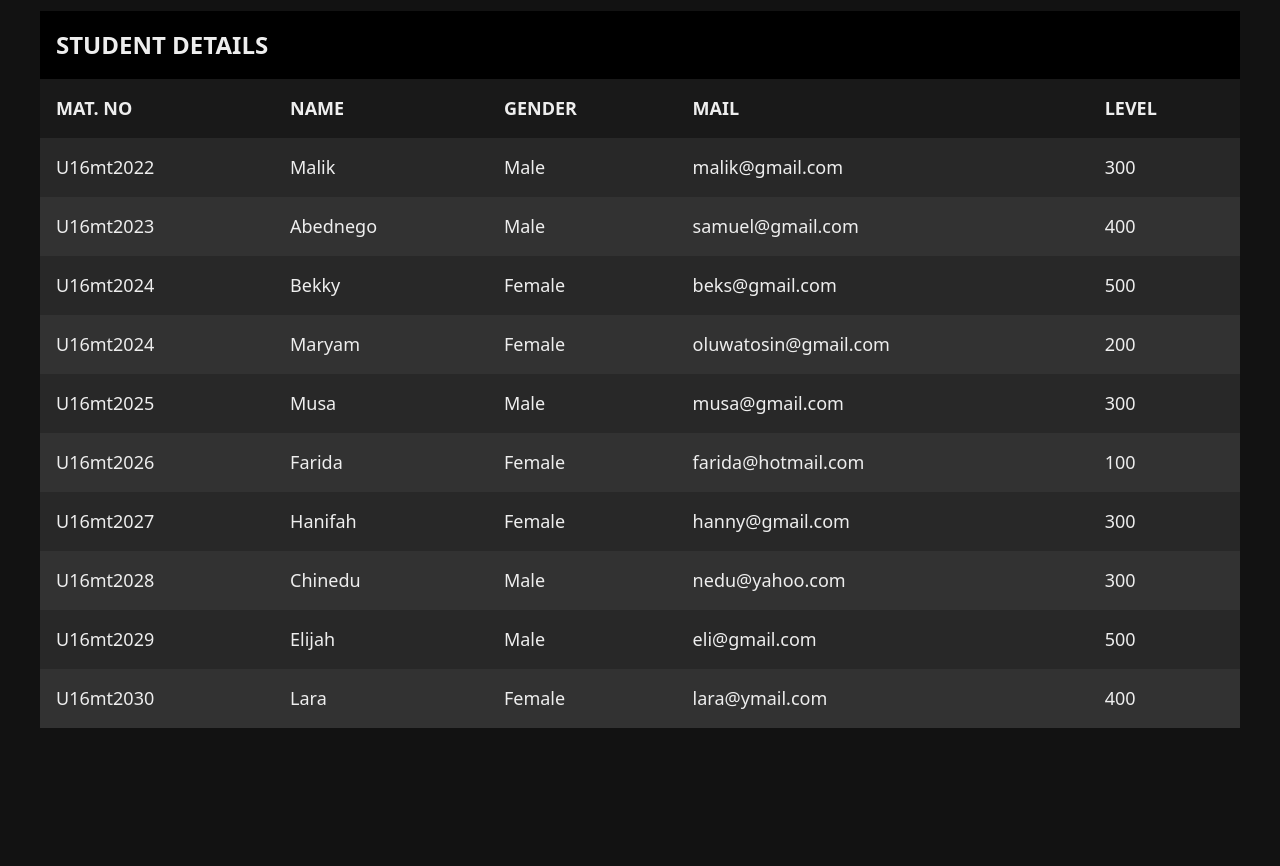
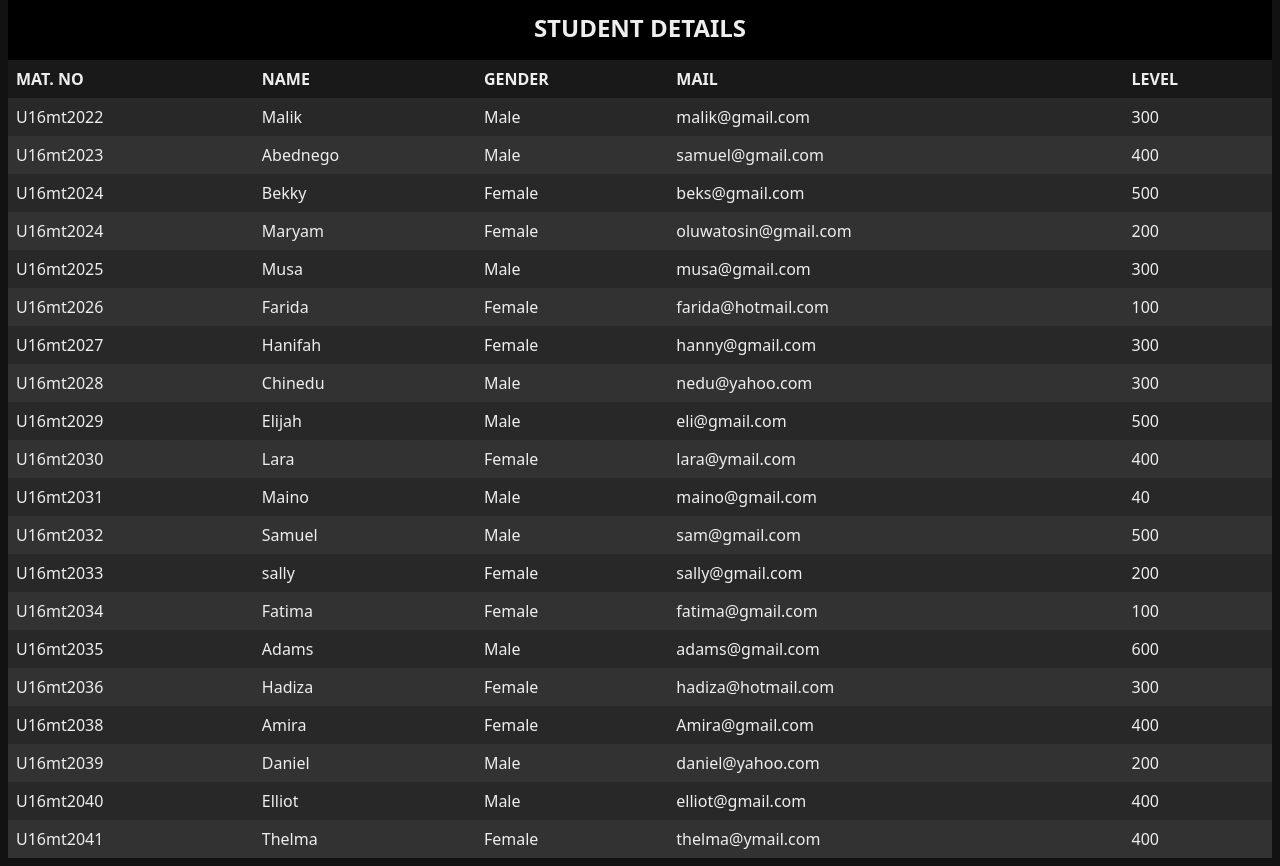
Before and after one commit to Daddysboi/Responsive-Table, a website: page index.HTML in a window 1280 px wide. Shown: the part 91-957 px from the top of the page. Before the commit the page ends 827 px from the top, so only its background shows below. Drawn offline with Linux system fonts and the light colour scheme.

Commit message:
15/10/2023

```diff
--- /dev/null
+++ b/gulpfile.js
@@ -0,0 +1,14 @@
+const { src, dest, watch, series } = require('gulp')
+const sass = require('gulp-sass')(require('sass'));
+
+function buildStyles() {
+  return src('index.scss')
+    .pipe(sass())
+    .pipe(dest('css'))
+}
+
+function watchTask() {
+  watch(['index.scss'], buildStyles)
+}
+
+exports.default = series(buildStyles, watchTask)
--- a/index.HTML
+++ b/index.HTML
@@ -5,13 +5,15 @@
     <meta http-equiv="X-UA-Compatible" content="IE=edge" />
     <meta name="viewport" content="width=device-width, initial-scale=1.0" />
     <title>Document</title>
-    <link rel="stylesheet" href="styles.css">
+    <link rel="stylesheet" href="./css/style.css">
+
+
   </head>
   <body>
     <main>
       <div class="wrapper">
-        <h1>Student Management System</h1>
-        <table>
+        <h1 class="header">Student Management System</h1>
+        <table class="responsive-table">
           <caption>
             Student Details
           </caption>
@@ -103,6 +105,86 @@
             <td data-cell="mail">lara@ymail.com</td>
             <td data-cell="level">400</td>
           </tr>
+
+          <tr>
+            <td data-cell="mat. no">U16mt2031</td>
+            <td data-cell="name">Maino</td>
+            <td data-cell="gender">Male</td>
+            <td data-cell="mail">maino@gmail.com</td>
+            <td data-cell="level">40</td>
+          </tr>
+
+          <tr>
+            <td data-cell="mat. no">U16mt2032</td>
+            <td data-cell="name">Samuel</td>
+            <td data-cell="gender">Male</td>
+            <td data-cell="mail">sam@gmail.com</td>
+            <td data-cell="level">500</td>
+          </tr>
+
+          <tr>
+            <td data-cell="mat. no">U16mt2033</td>
+            <td data-cell="name">sally</td>
+            <td data-cell="gender">Female</td>
+            <td data-cell="mail">sally@gmail.com</td>
+            <td data-cell="level">200</td>
+          </tr>
+
+          <tr>
+            <td data-cell="mat. no">U16mt2034</td>
+            <td data-cell="name">Fatima</td>
+            <td data-cell="gender">Female</td>
+            <td data-cell="mail">fatima@gmail.com</td>
+            <td data-cell="level">100</td>
+          </tr>
+
+          <tr>
+            <td data-cell="mat. no">U16mt2035</td>
+            <td data-cell="name">Adams</td>
+            <td data-cell="gender">Male</td>
+            <td data-cell="mail">adams@gmail.com</td>
+            <td data-cell="level">600</td>
+          </tr>
+
+          <tr>
+            <td data-cell="mat. no">U16mt2036</td>
+            <td data-cell="name">Hadiza</td>
+            <td data-cell="gender">Female</td>
+            <td data-cell="mail">hadiza@hotmail.com</td>
+            <td data-cell="level">300</td>
+          </tr>
+
+          <tr>
+            <td data-cell="mat. no">U16mt2038</td>
+            <td data-cell="name">Amira</td>
+            <td data-cell="gender">Female</td>
+            <td data-cell="mail">Amira@gmail.com</td>
+            <td data-cell="level">400</td>
+          </tr>
+
+          <tr>
+            <td data-cell="mat. no">U16mt2039</td>
+            <td data-cell="name">Daniel</td>
+            <td data-cell="gender">Male</td>
+            <td data-cell="mail">daniel@yahoo.com</td>
+            <td data-cell="level">200</td>
+          </tr>
+
+          <tr>
+            <td data-cell="mat. no">U16mt2040</td>
+            <td data-cell="name">Elliot</td>
+            <td data-cell="gender">Male</td>
+            <td data-cell="mail">elliot@gmail.com</td>
+            <td data-cell="level">400</td>
+          </tr>
+
+          <tr>
+            <td data-cell="mat. no">U16mt2041</td>
+            <td data-cell="name">Thelma</td>
+            <td data-cell="gender">Female</td>
+            <td data-cell="mail">thelma@ymail.com</td>
+            <td data-cell="level">400</td>
+          </tr>
         </table>
       </div>
     </main>
--- /dev/null
+++ b/main.css/index.css
@@ -0,0 +1,25 @@
+@import url("https://fonts.googleapis.com/css2?family=Poppins:ital,wght@0,100;0,200;0,300;0,400;0,500;0,600;0,700;0,800;0,900;1,100;1,200;1,300;1,400;1,500;1,600;1,700;1,800;1,900&display=swap");
+/* reset styles */
+* {
+  color: inherit;
+  margin: 0; }
+
+body {
+  font-family: Poppins; }
+
+ul {
+  padding: 0;
+  list-style-type: none; }
+
+a {
+  text-decoration: none; }
+
+hr {
+  border: 0;
+  border-top: 1px dotted #efefef; }
+
+img {
+  max-width: 100%; }
+
+h1 a {
+  color: red; }
--- /dev/null
+++ b/main.scss
@@ -0,0 +1,5 @@
+@import 'abstracts/variables';
+@import 'abstracts/functions';
+@import 'abstracts/mixins';
+
+// Import other partials here...
--- a/styles.css
+++ /dev/null
@@ -1,75 +0,0 @@
-html {color-scheme: dark;}
-
-body{
-  color: #eee;
-  font-size: 1.125rem;
-  font-family: system-ui;
-  line-height: 1.5;
-  padding-left: 2rem;
-  padding-right: 2rem;
-}
-
-.wrapper{
-  width: min(900px, 100% -3rem);
-  margin-inline: auto;
-}
-
-h1{
-  text-transform: uppercase;
-  text-align: center;
-}
-
-table {
-  background: #323232;
-  border-collapse: collapse;
-  width: 100%;
-}
-
-
-th, td, caption {
-  padding: 1rem;
-}
-
-caption, th {
-  text-align: left;
-}
-
-caption {
-  background: hsl(0 0% 0%);
-  font-size: 1.5rem;
-  font-weight: 700;
-  text-transform: uppercase;
-}
-
-th{
-  background: hsl(0 0% 0% / 0.5);
-}
-
-tr:nth-of-type(2n) {
-  background: hsl(0 0% 0% / 0.2);
-}
-
-@media (max-width: 650px) {
-  th{
-    display: none;
-  }
-  td{
-    display: grid;
-    gap: 0.5rem;
-    grid-template-columns: 10ch auto;
-    padding: 0.5rem;
-  }
-
-  td:first-child{
-    padding-top: 1rem;
-  }
-
-  td:last-child{
-    padding-top: 1rem;
-  }
-  td::before{
-    content: attr(data-cell) ":";
-    text-transform: capitalize;
-    font-weight: 700;
-  }
-}
```
Also changed, not shown: package.json (added, +23 -0 lines), css/additional.css (added), css/style.comp.css (added), css/style.concat.css (added), css/style.css (added), css/style.prefix.css (added), scss/abstracts/_functions.scss (added), scss/abstracts/_mixins.scss (added), scss/abstracts/_variables.scss (added), scss/main.scss (added), 1 other file.
